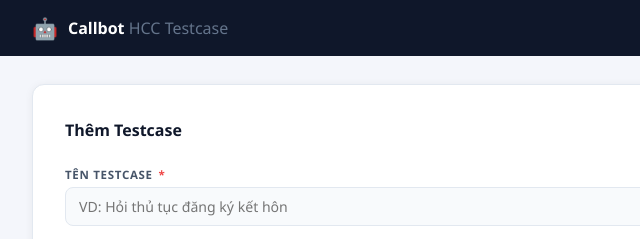
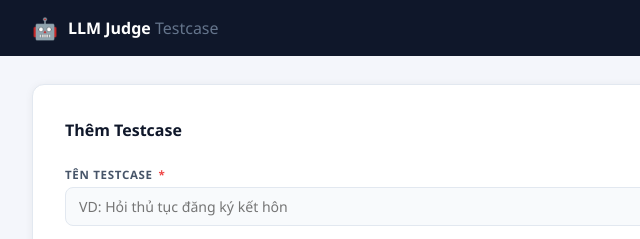
Before and after one commit to DuyThaiSD1N/LLM-judging-TC, a website: page callbot-api/testcase-form/index.html in a window 1280 px wide. Shown: the top 239 px of the page, 0-640 px from the left. Drawn offline with Linux system fonts and the light colour scheme.

Commit message:
change name

```diff
--- a/callbot-api/testcase-form/index.html
+++ b/callbot-api/testcase-form/index.html
@@ -4,7 +4,7 @@
 <head>
     <meta charset="UTF-8" />
     <meta name="viewport" content="width=device-width, initial-scale=1.0" />
-    <title>Callbot HCC – Testcase Manager</title>
+    <title>LLM Judge Testcase</title>
     <link rel="stylesheet" href="css/style.css?v=2" />
 </head>
 
@@ -14,7 +14,7 @@
     <nav class="topnav">
         <div class="topnav-brand">
             <span class="brand-icon">🤖</span>
-            <span class="brand-name">Callbot <span class="brand-sub">HCC Testcase</span></span>
+            <span class="brand-name">LLM Judge <span class="brand-sub">Testcase</span></span>
         </div>
         <div class="topnav-actions">
         </div>
```
